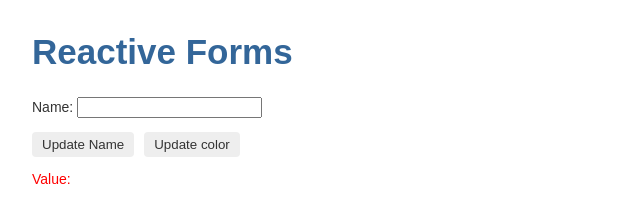
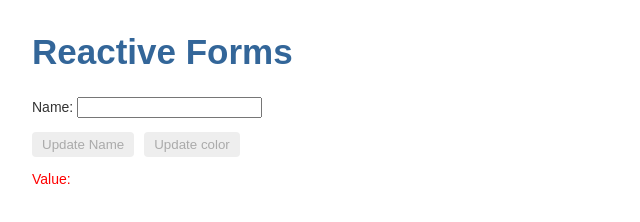
Before and after one commit to webcane/angular.samples, an Angular app in the folder angular-ngform/: page / in a window 1280 px wide. Shown: the top 222 px of the page, without its empty margins (0-640 px from the left). Built offline with nearby package versions, Linux system fonts and the light colour scheme.

Commit message:
disable Buttons

```diff
--- a/angular-ngform/src/app/components/simple-form/simple-form.component.html
+++ b/angular-ngform/src/app/components/simple-form/simple-form.component.html
@@ -4,8 +4,8 @@
   Name: <input type="text" [formControl]="nameInput" #colorElement>
 </label>
 <p>
-  <button (click)="updateName()">Update Name</button>
-  <button (click)="changeColor(colorElement.value)">Update color</button>
+  <button (click)="updateName()" [disabled]="disableButtons">Update Name</button>
+  <button (click)="changeColor(colorElement.value)" [disabled]="disableButtons">Update color</button>
 </p>
 <p [style.color]="valueColor">
   Value: {{ nameInput.value }}
--- a/angular-ngform/src/app/components/simple-form/simple-form.component.ts
+++ b/angular-ngform/src/app/components/simple-form/simple-form.component.ts
@@ -14,7 +14,7 @@
   value = '';
   valueColor = 'red';
 
-  isValid = false;
+  disableButtons = false;
 
   name$: Subscription;
   nameInput = new FormControl('', Validators.required);
@@ -25,13 +25,13 @@
   ngOnInit(): void {
     console.log('ngOnInit');
 
-    this.isValid = this.nameInput.valid;
+    this.disableButtons = !this.nameInput.valid;
 
     this.name$ = this.nameInput.valueChanges
-    .pipe(tap(() => { this.isValid = false; }))
+    .pipe(tap(() => { this.disableButtons = true; }))
     .pipe(debounceTime(1000))
     .subscribe((po) => {
-      this.isValid = true;
+      this.disableButtons = false;
       console.log(po);
       this.value = po;
     });
```
